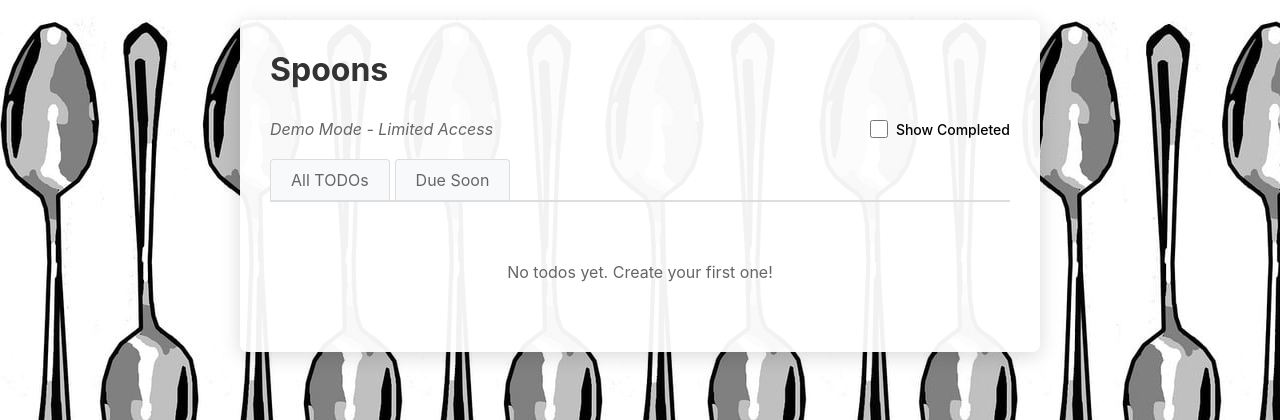
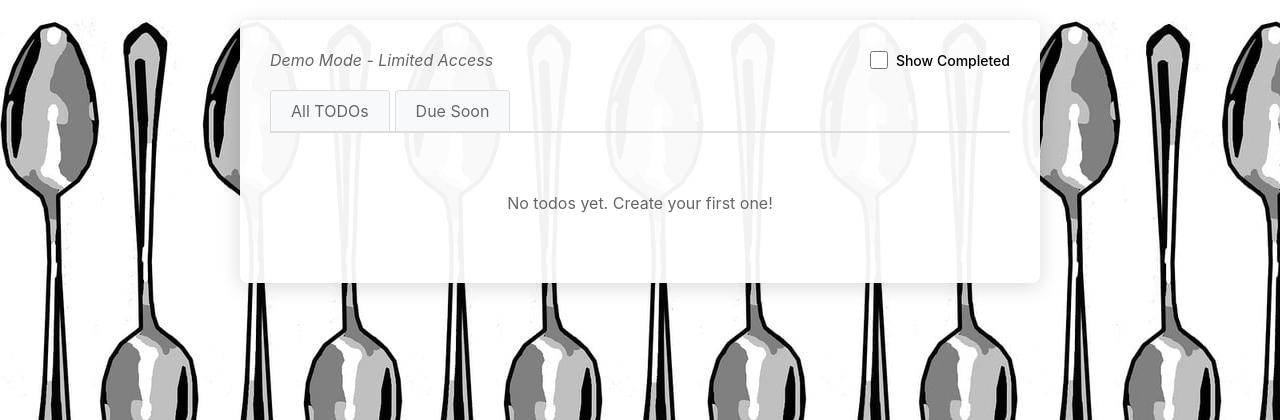
Before and after one commit to marythought/ai-devtools, a Django app: template 01-todo/todos/templates/todos/todo_list.html in a window 1280 px wide. Shown: the top 420 px of the page. Run offline with Django 3.2, Linux system fonts and the light colour scheme; the template is opened without the code that fills it, so the values that code supplies are empty.

Commit message:
remove header

```diff
--- a/01-todo/todos/templates/todos/todo_list.html
+++ b/01-todo/todos/templates/todos/todo_list.html
@@ -12,8 +12,6 @@
 {% block title %}{% trans "TODO List" %}{% endblock %}
 
 {% block content %}
-    <h1>{% trans "Spoons" %}</h1>
-
     <div class="todo-header">
         <div class="todo-header-buttons">
             {% if perms.auth.can_modify_todos %}
```
Also changed, not shown: 01-todo/locale/en/LC_MESSAGES/django.po, 01-todo/locale/es/LC_MESSAGES/django.po.
